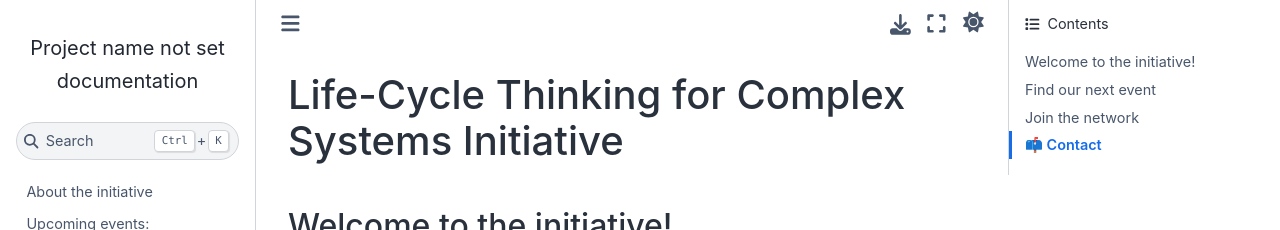
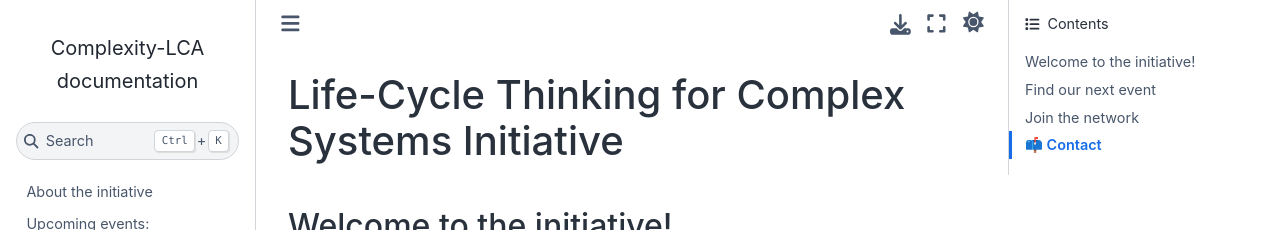
Before and after one commit to ComplexityLCA/complexitylca.github.io, a Sphinx documentation site: the page built from source/index.rst, in a window 1280 px wide. Shown: the top 230 px of the page. Built offline with Sphinx 7.4.7 and the Sphinx Book theme 1.1.4, drawn with Linux system fonts in a browser that asks for light colours.

Commit message:
first website skeleton

```diff
--- a/source/conf.py
+++ b/source/conf.py
@@ -6,7 +6,7 @@
 # -- Project information -----------------------------------------------------
 # https://www.sphinx-doc.org/en/master/usage/configuration.html#project-information
 
-# project = 'complexity-lca'
+project = 'Complexity-LCA'
 # copyright = '2024, Gustavo Larrea, Tomas Navarrete'
 # author = 'Gustavo Larrea, Tomas Navarrete'
 # release = '0.0.1'
```
